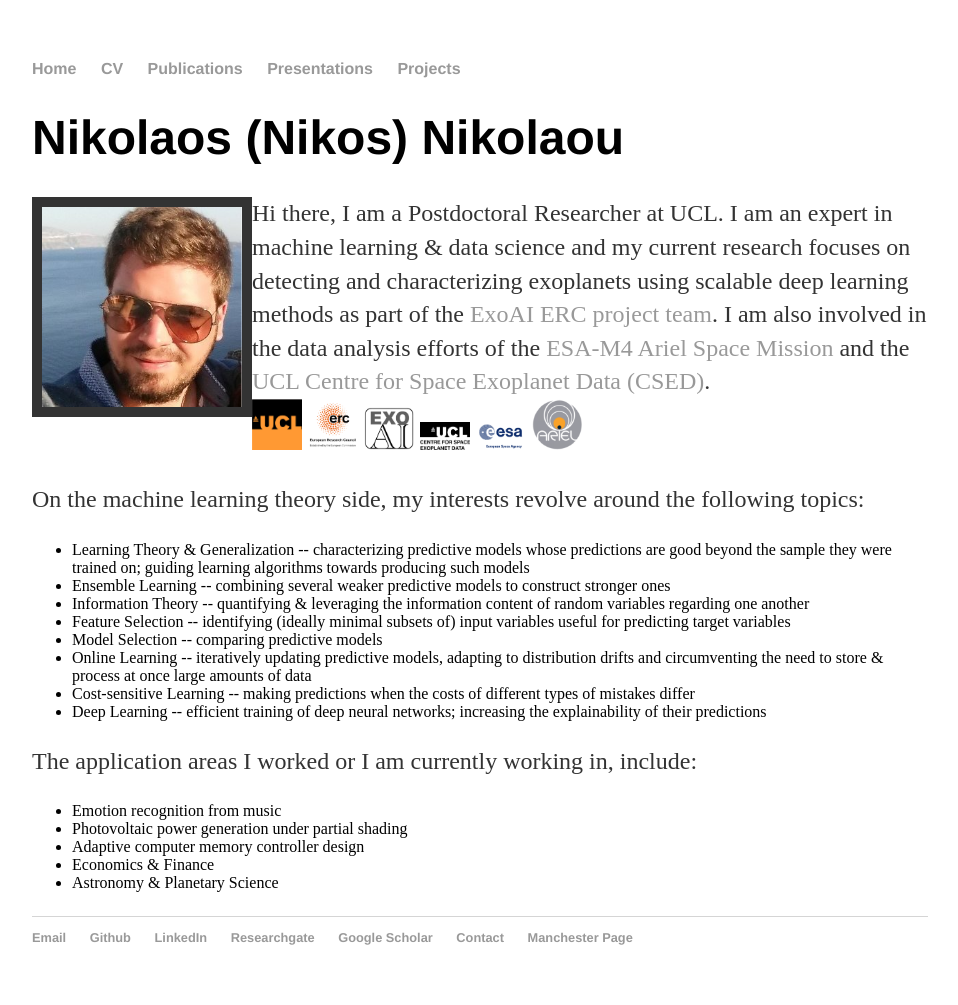
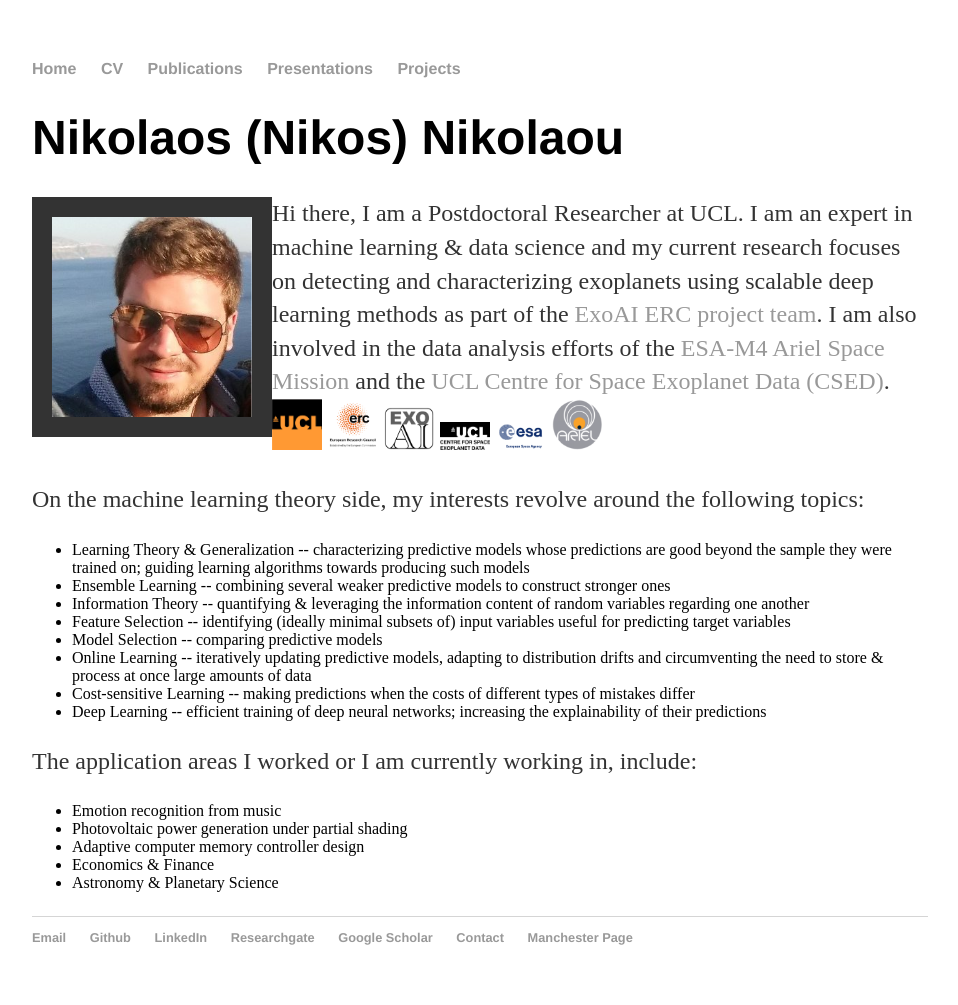
Before and after one commit to nnikolaou/nnikolaou.github.io, a Jekyll site: the page index.html, which Jekyll copies as it is, in a window 1280 px wide. Shown: the whole page, without its empty margins (160-1118 px from the left). Built offline with Jekyll 4.4.1, drawn with Linux system fonts in a browser that asks for light colours.

Commit message:
Update index.html

```diff
--- a/index.html
+++ b/index.html
@@ -29,7 +29,7 @@
 <div class="container">
     <div class="blurb">
         <h1>Nikolaos (Nikos) Nikolaou</h1>
- <p><img alt="Nikos Nikolaou" src="/files/Nikos.jpg" border="10" width="200" align = "left">
+ <p><img alt="Nikos Nikolaou" src="/files/Nikos.jpg" border="20" border-color = "white" width="200" align = "left">
  Hi there, I am a Postdoctoral Researcher at UCL. I am an expert in machine learning &amp data science and my current research
  focuses on detecting and characterizing exoplanets using scalable deep learning methods as part of the
  <a href="https://exoai.github.io/about/">ExoAI ERC project team</a>. I am also involved in the data analysis efforts of the
```
